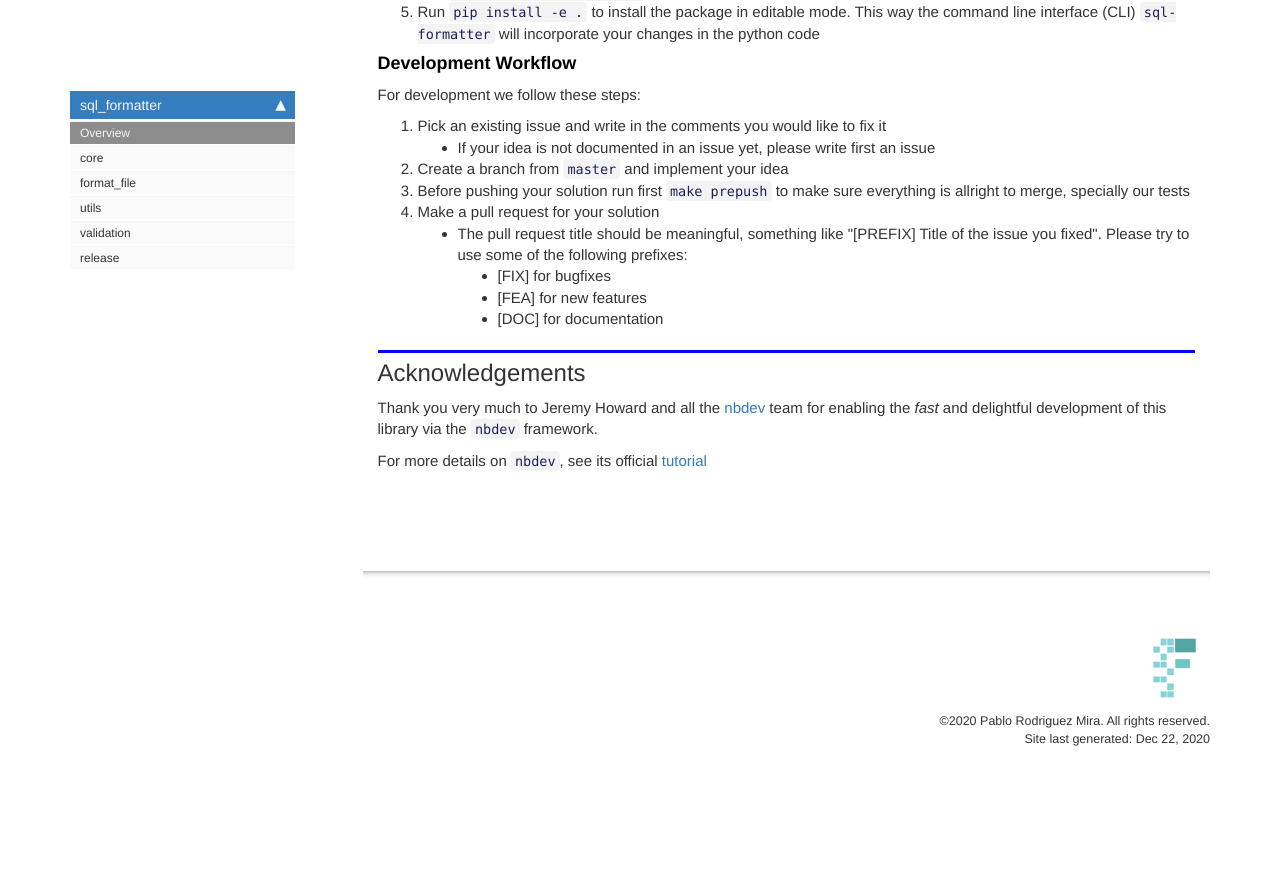
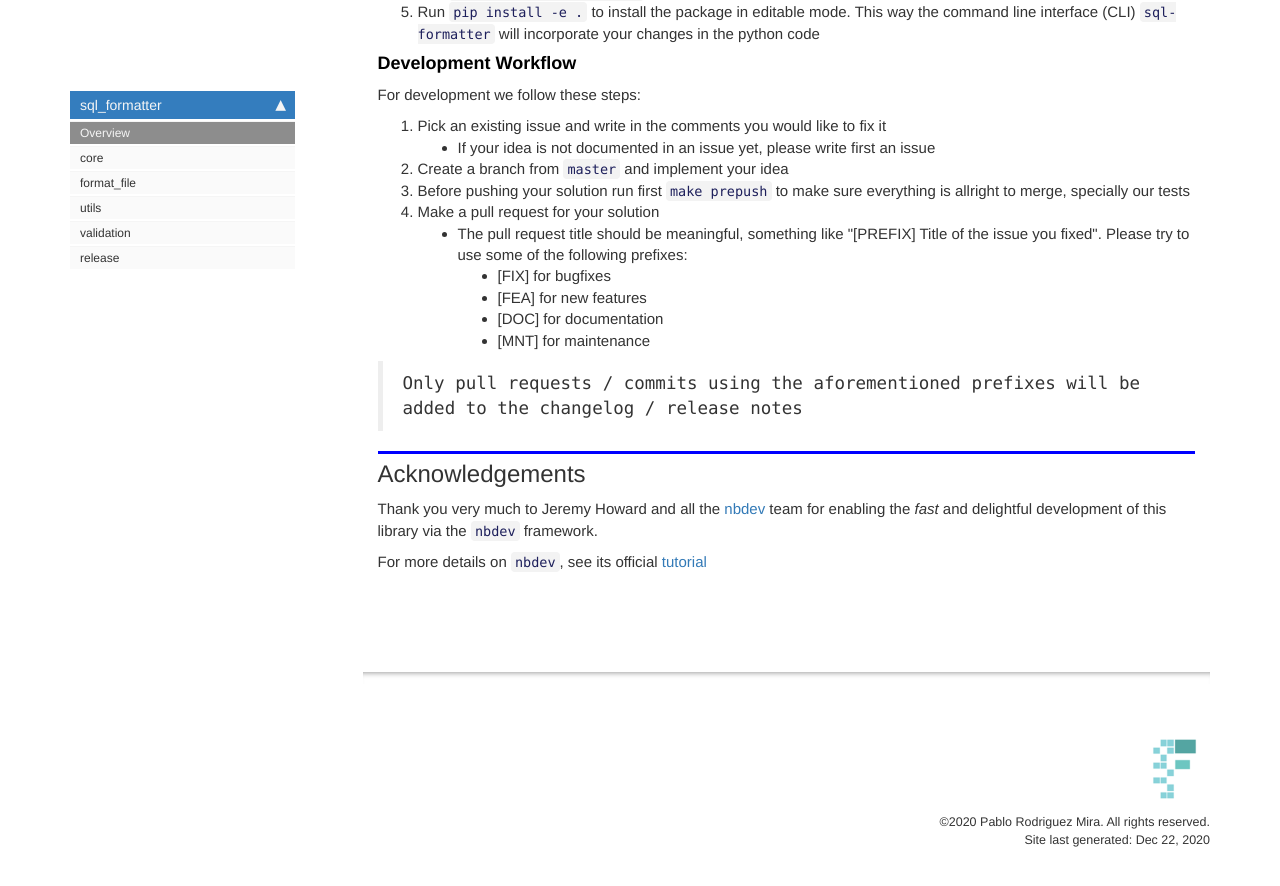
Before and after one commit to PabloRMira/sql_formatter, a Jekyll site: the page built from docs/index.html, in a window 1280 px wide and 900 px high, scrolled down 4546 px. Shown: the top 886 px of the window. Built offline with Jekyll 4.4.1, drawn with Linux system fonts in a browser that asks for light colours; nearby versions of some CDN libraries; comment, search, counter and statistics services are not loaded; before the commit the page ends 5345 px from its top, so only the background shows below that.

Commit message:
[DOC] Add docs for maintenance / refactoring (#89)

```diff
--- a/docs/index.html
+++ b/docs/index.html
@@ -419,11 +419,14 @@ From my_view;
 <li>[FIX] for bugfixes</li>
 <li>[FEA] for new features</li>
 <li>[DOC] for documentation</li>
+<li>[MNT] for maintenance</li>
 </ul>
 </li>
 </ul>
 </li>
 </ol>
+<blockquote><p>Only pull requests / commits using the aforementioned prefixes will be added to the changelog / release notes</p>
+</blockquote>
 
 </div>
 </div>
--- a/sql_formatter/release.py
+++ b/sql_formatter/release.py
@@ -41,10 +41,12 @@ def changelog_report(report_title, from_tag=None, to="HEAD"):
     bugfixes = [f"* {msg}" for msg in commit_msgs if re.search("\[FIX\]", msg)]
     docs = [f"* {msg}" for msg in commit_msgs if re.search("\[DOC\]", msg)]
     new_features = [f"* {msg}" for msg in commit_msgs if re.search("\[FEA\]", msg)]
+    maintenance = [f"* {msg}" for msg in commit_msgs if re.search("\[MNT\]", msg)]
     report_bugfixes = "### Bugfixes:\n{}".format("\n".join(bugfixes)) if len(bugfixes) > 0 else ""
     report_docs = "### Documentation:\n{}".format("\n".join(docs)) if len(docs) > 0 else ""
     report_features = "### New features:\n{}".format("\n".join(new_features)) if len(new_features) > 0 else ""
-    report_list = [report_title, report_features, report_bugfixes, report_docs]
+    report_maintenance = "### Refactoring / Maintenance:\n{}".format("\n".join(new_features)) if len(maintenance) > 0 else ""
+    report_list = [report_title, report_features, report_bugfixes, report_docs, report_maintenance]
     report_list = [rep for rep in report_list if rep != ""]
     report = "\n\n".join(report_list)
     return report
@@ -89,7 +91,7 @@ def make_changelog():
     "Make changelog out of releases / git tags"
     project_path = str(Path(__file__).parent.parent)
     tags = get_tags()
-    changelog_title = "# Changelog"
+    changelog_title = "# Release notes"
     reports = []
     for from_tag, to in zip(tags[:-1], tags[1:]):
         reports.append(changelog_report(report_title=f"## {to}", from_tag=from_tag, to=to))
```
Also changed, not shown: docs/release.html (+5 -5 lines), README.md, 2 other files.
